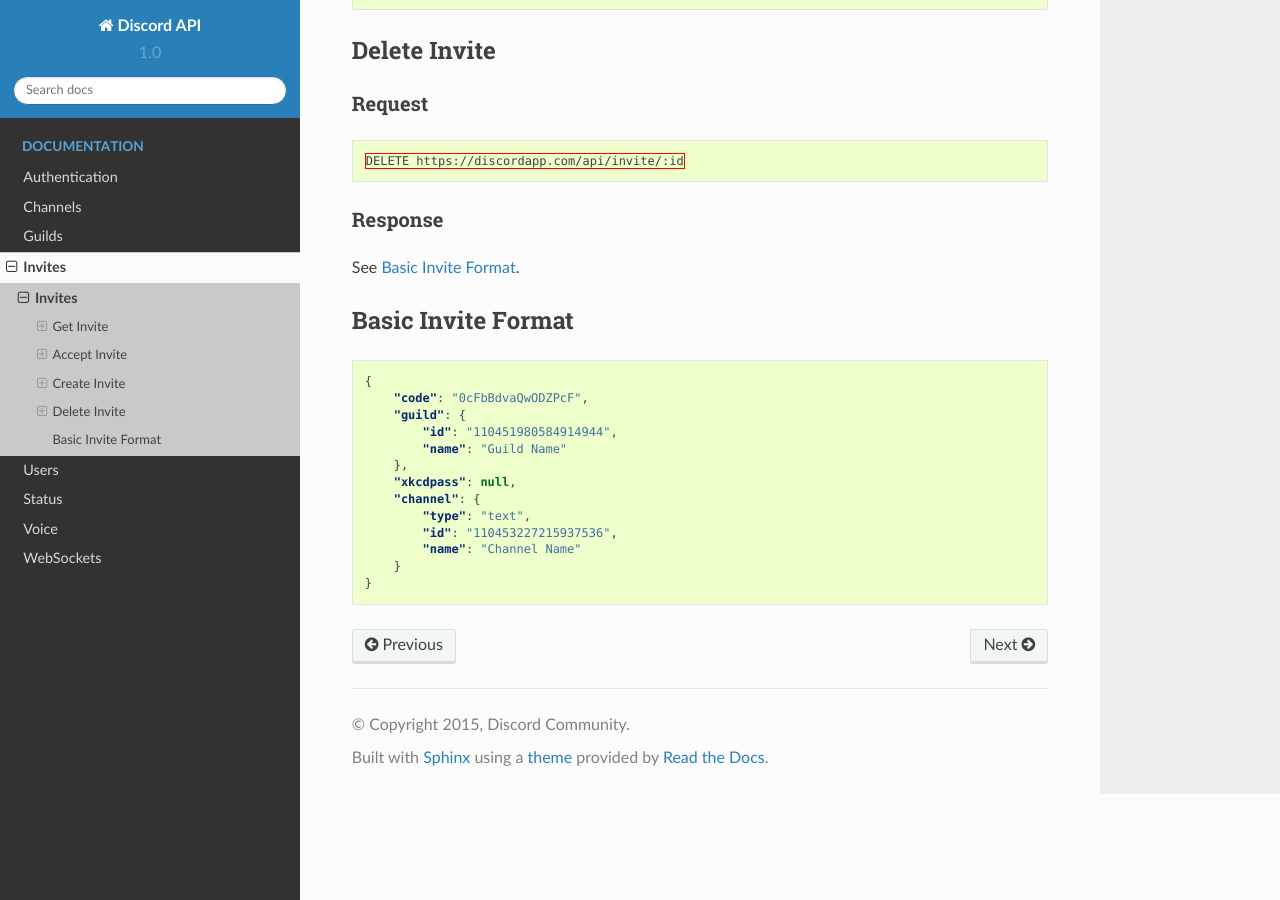
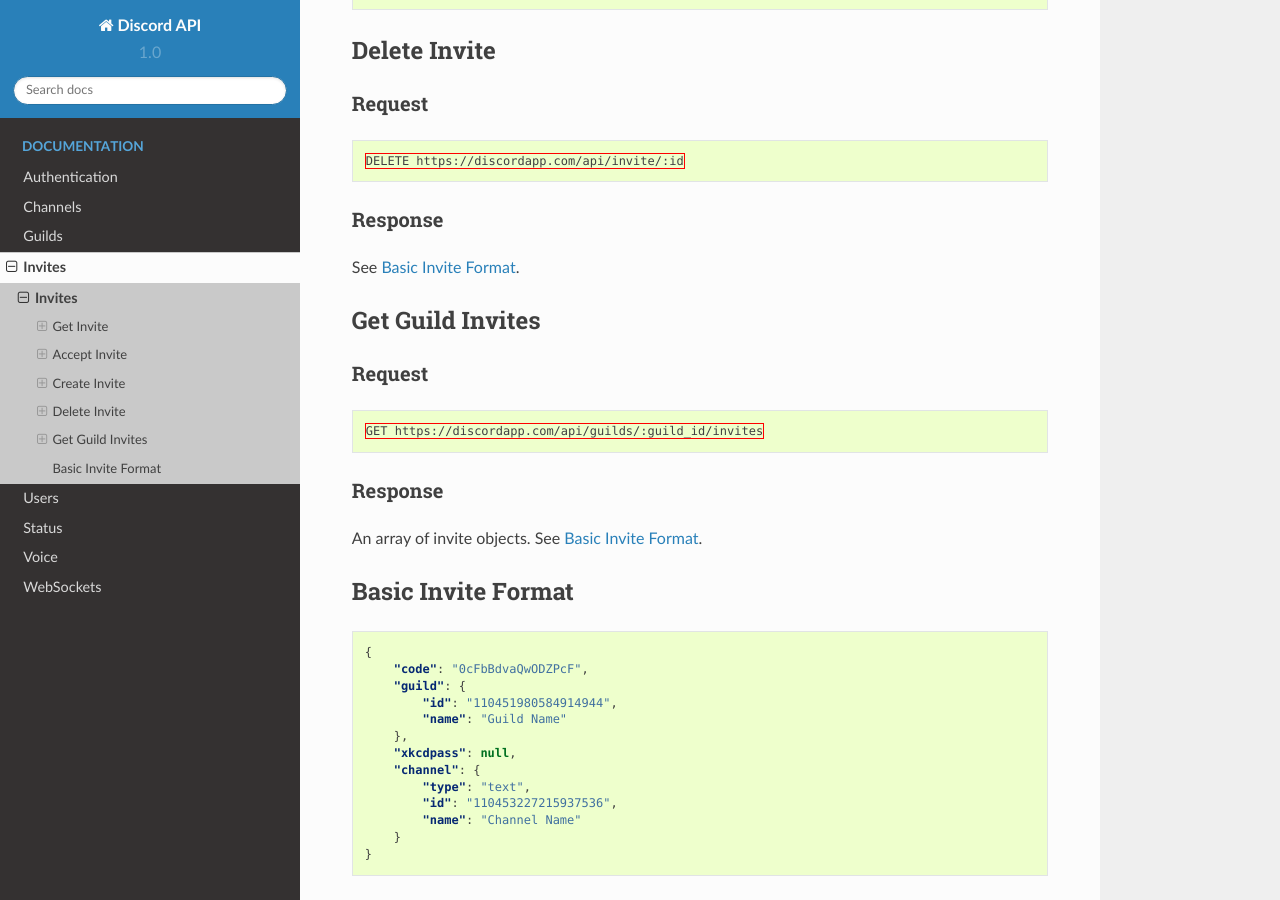
Before and after one commit to DiscordAPI/docs, a Sphinx documentation site: the page built from docs/reference/invites/invites.rst, in a window 1280 px wide and 900 px high, scrolled down 1557 px. Built offline with Sphinx 7.4.7 and the Read the Docs theme 2.0.0, drawn with Linux system fonts in a browser that asks for light colours.

Commit message:
Getting guild invites

```diff
--- a/docs/reference/invites/invites.rst
+++ b/docs/reference/invites/invites.rst
@@ -106,6 +106,23 @@
 
 
 
+Get Guild Invites
+-------------
+
+Request
+~~~~~~~
+
+.. code-block:: http
+
+    GET https://discordapp.com/api/guilds/:guild_id/invites
+
+Response
+~~~~~~~~
+
+An array of invite objects. See `Basic Invite Format`_.
+
+
+
 Basic Invite Format
 -------------------
 
```
